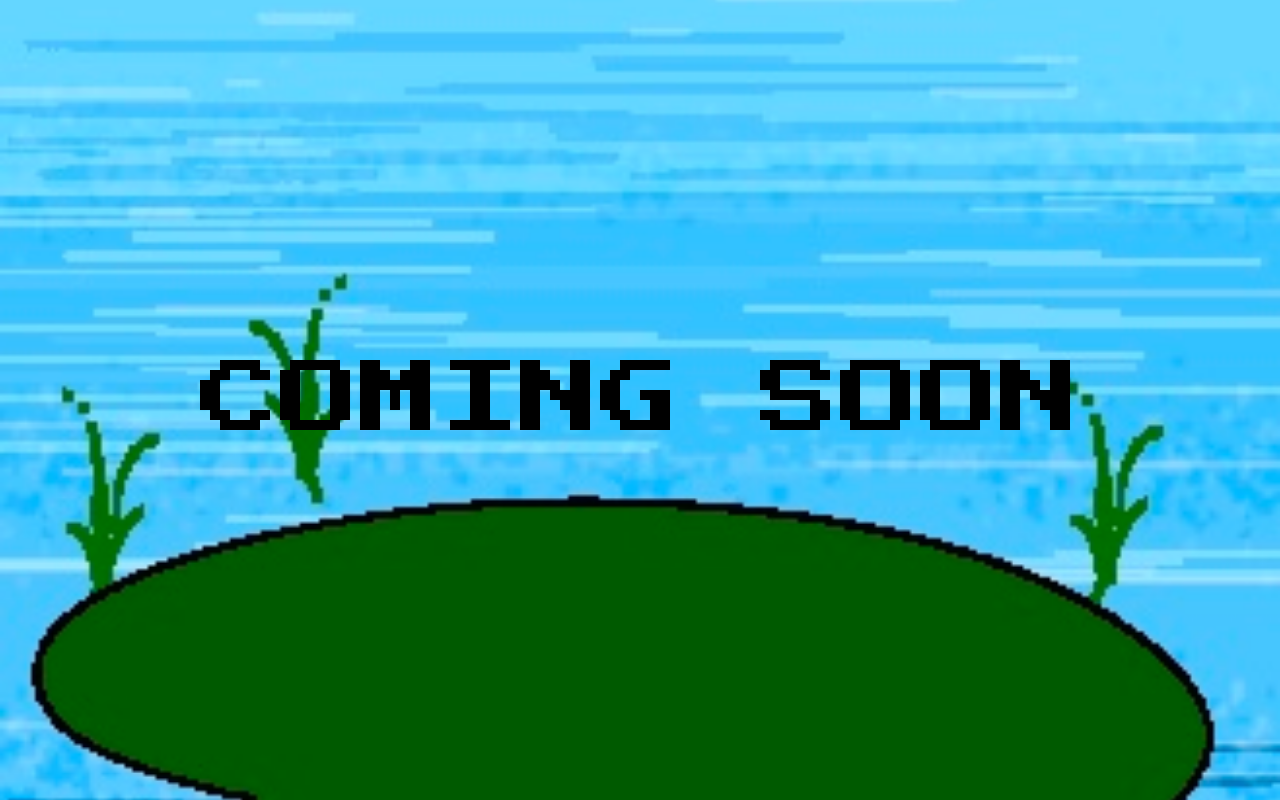
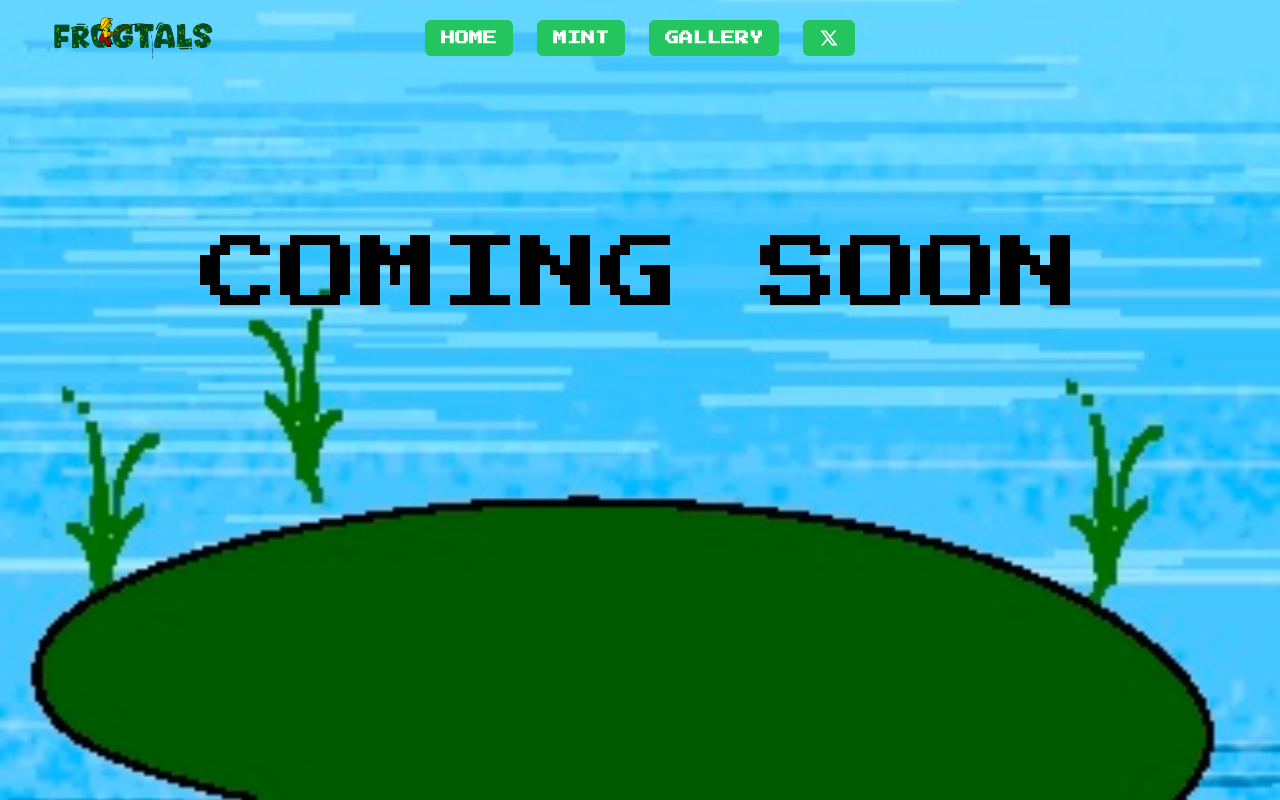
Before and after one commit to Kavanih/Frontals, a React (Vite) app: page /mint in a window 1280 px wide. Built offline with nearby package versions, Linux system fonts and the light colour scheme.

Commit message:
navbar on the mint page

```diff
--- a/src/components/GalleryCard.jsx
+++ b/src/components/GalleryCard.jsx
@@ -1,5 +1,4 @@
 import { Link } from "react-router-dom";
-import CardImage from "../assets/1.PNG";
 import linkImage from "../assets/img/link-image.png";
 
 const GalleryCard = ({ item }) => {
--- a/src/components/HomeImageBottom.jsx
+++ b/src/components/HomeImageBottom.jsx
@@ -24,7 +24,7 @@ const HomeImageBottom = () => {
     });
 
     tl.to(groupRef.current, {
-      y: "20%",
+      y: "10%",
       repeat: -1,
       yoyo: true,
       duration: 0.4,
--- a/src/components/Navbar.jsx
+++ b/src/components/Navbar.jsx
@@ -30,7 +30,7 @@ const Navbar = () => {
           className="navbar-link"
           target="_blank"
         >
-          <RiTwitterXLine />
+          <RiTwitterXLine className="text-xl" />
         </Link>
       </div>
 
--- a/src/index.css
+++ b/src/index.css
@@ -135,12 +135,12 @@ body {
 .mint {
   background-image: url("./assets/mint.JPG");
   font-family: "Press Start 2P", sans-serif;
-  @apply w-screen h-screen bg-no-repeat bg-cover flex justify-center items-center bg-center;
+  @apply w-screen h-screen bg-no-repeat bg-cover bg-center;
 }
 
 .mint-text {
   animation: blink 1s infinite;
-  @apply text-2xl md:text-5xl xl:text-[5rem];
+  @apply text-2xl md:text-5xl xl:text-[5rem] text-center mt-40;
 }
 
 @keyframes blink {
--- a/src/pages/Mint.jsx
+++ b/src/pages/Mint.jsx
@@ -1,7 +1,12 @@
+import Navbar from "../components/Navbar";
+
 const Mint = () => {
   return (
-    <div className="mint">
-      <div className="mint-text">COMING SOON</div>
+    <div>
+      <div className="mint">
+        <Navbar />
+        <div className="mint-text">COMING SOON</div>
+      </div>
     </div>
   );
 };
```
